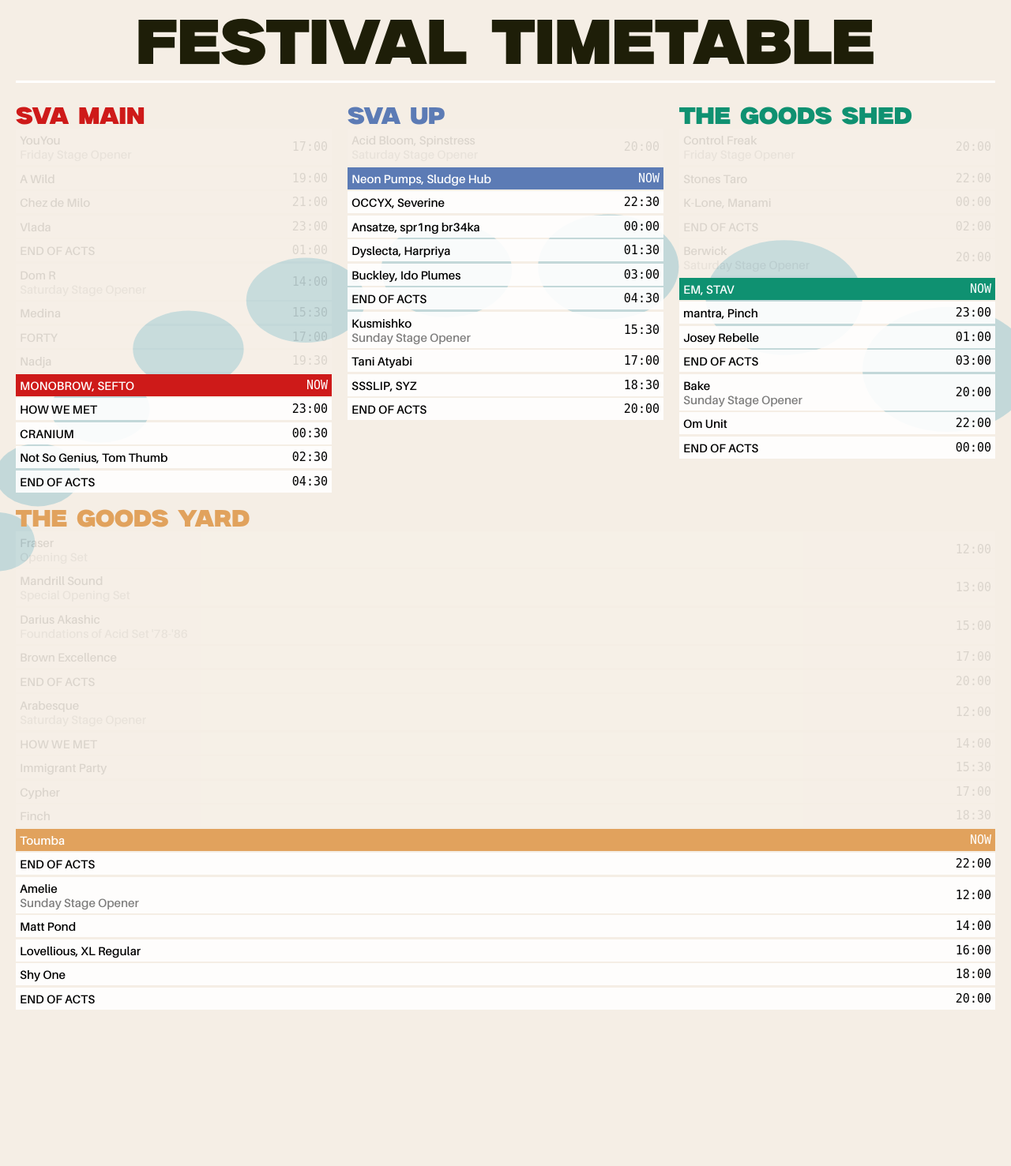
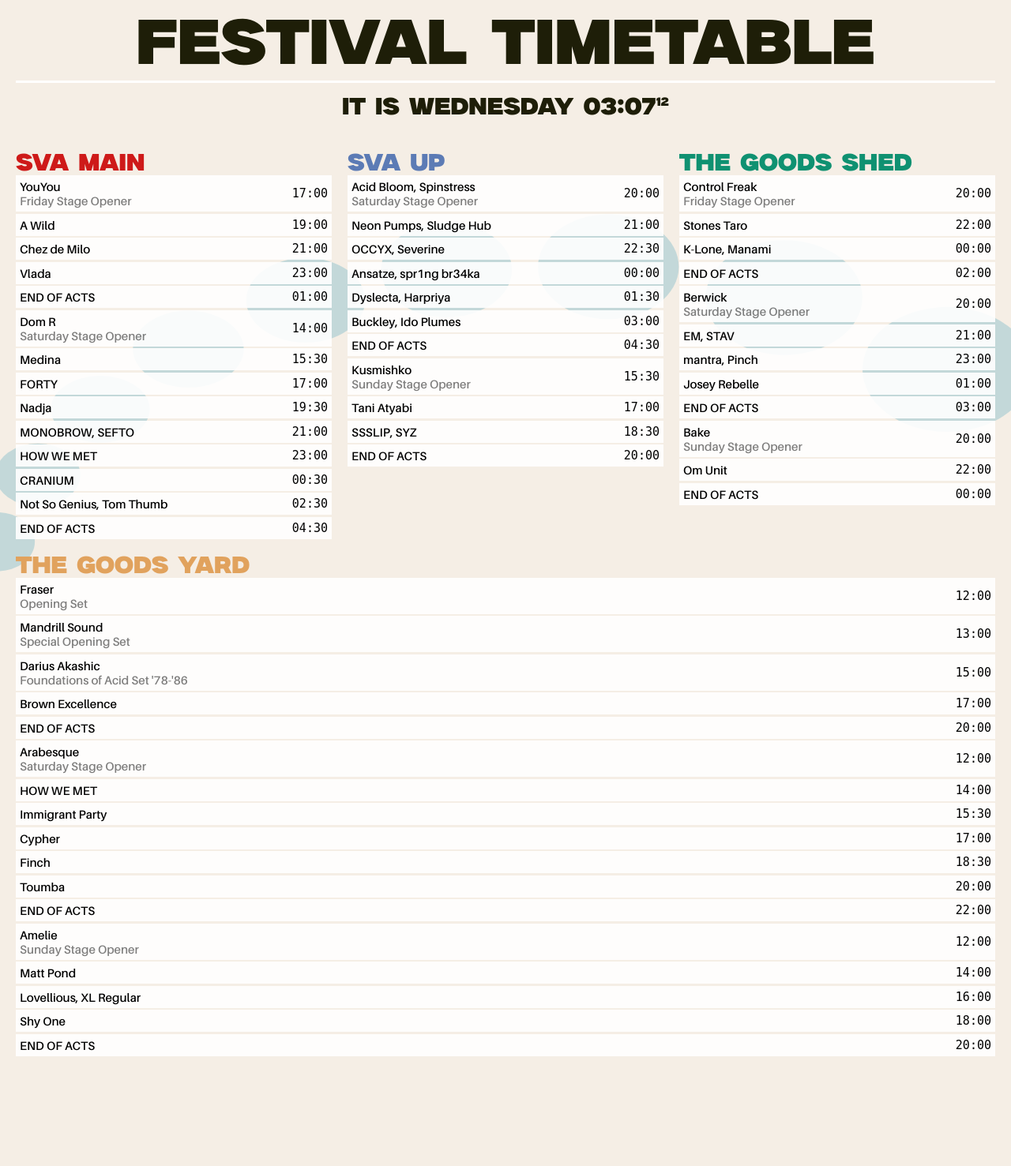
Before and after one commit to roryjamesallen/seasoningsite, a PHP site: page /festival/timetable/index.php in a window 1280 px wide. Shown: the top 1477 px of the page at 79% size. Run offline with PHP 8.4, Linux system fonts and the light colour scheme.

Commit message:
update timetable

```diff
--- a/festival/timetable/index.php
+++ b/festival/timetable/index.php
@@ -2,18 +2,29 @@
 ini_set('display_errors', 1);
 ini_set('display_startup_errors', 1);
 error_reporting(E_ALL);
+date_default_timezone_set('UTC');
 
 $root = '../../';
 include '../../lib.php';
 
-//$date_now = new DateTime(date("c"));
-$date_now = '2026-05-30T21:30:00Z';
+$date_now = new DateTime('now');
+
+$debug = true;
+if ($debug){
+    $debug_interval = DateInterval::createFromDateString('12 days 11 hours 37 minutes 40 seconds');
+    $date_now = date_add($date_now, $debug_interval);
+}
+
+$time_now_formatted = $date_now->format('l H:i');
+$seconds = $date_now->format('s');
 
 function timeUntilAct($act_time, $other_act_on){
     global $date_now;
-    $act_time_formatted = date_format(new DateTime($act_time), 'H:i');
-    if ($act_time < $date_now){ // Already happened
-        if ($other_act_on){ // Another event is on already so this one is in the past
+    $act_time_date = new DateTime($act_time);
+    $act_time_formatted = date_format($act_time_date, 'H:i');
+    //echo $act_time_date->format('H:i').' vs '.$date_now->format('H:i').'<br>'.date_diff($act_time_date, $date_now)->format('%H:%i');
+    if ($act_time_date < $date_now){ // This act has already started
+        if ($other_act_on){ // Another event is on already so this event must have also already ended
             return [false, '<span class="act-past">'.$act_time_formatted.'</span>'];
         } else { // This act is on
             return [true, '<span class="act-now">NOW</span>'];
@@ -76,7 +87,7 @@ function renderTimetable(){
     <body>
 	<img src="festival/blue-circle-background.svg" style="position: absolute; top: 0; left: 0; width: 100%; z-index: -1" alt="Blue circles background image">
 	<h1>FESTIVAL TIMETABLE</h1>
-        <hr><br><br>
+    <hr><br><h2>It is <?php echo $time_now_formatted;?> <span id='seconds'><?php echo $seconds; ?></span></h2><br>
 	<div>
 	    <?php renderTimetable();?>
 	</div>
@@ -84,6 +95,18 @@ function renderTimetable(){
 </html>
 
 <script>
+ var seconds = <?php echo $seconds; ?>;
+ const seconds_element = document.getElementById('seconds');
+ function incrementSeconds(){
+     seconds += 1;
+     if (seconds >= 60){
+	 window.location.reload();
+     } else {
+	 seconds_element.innerText = String(seconds).padStart(2, '0');
+     }
+ }
+ setInterval(incrementSeconds, 1000);
+
  setTimeout(() => {
      //window.location.reload();
  }, 1000);
--- a/festival/timetable/timetable-style.css
+++ b/festival/timetable/timetable-style.css
@@ -17,6 +17,12 @@ h1 {
     display: inline-block;
     transform: none;
     color: var(--background);
+}
+h2 {
+    color: var(--background);
+}
+#seconds {
+    font-size: 1.5rem;
 }
 hr {
     width: 100%;
```
